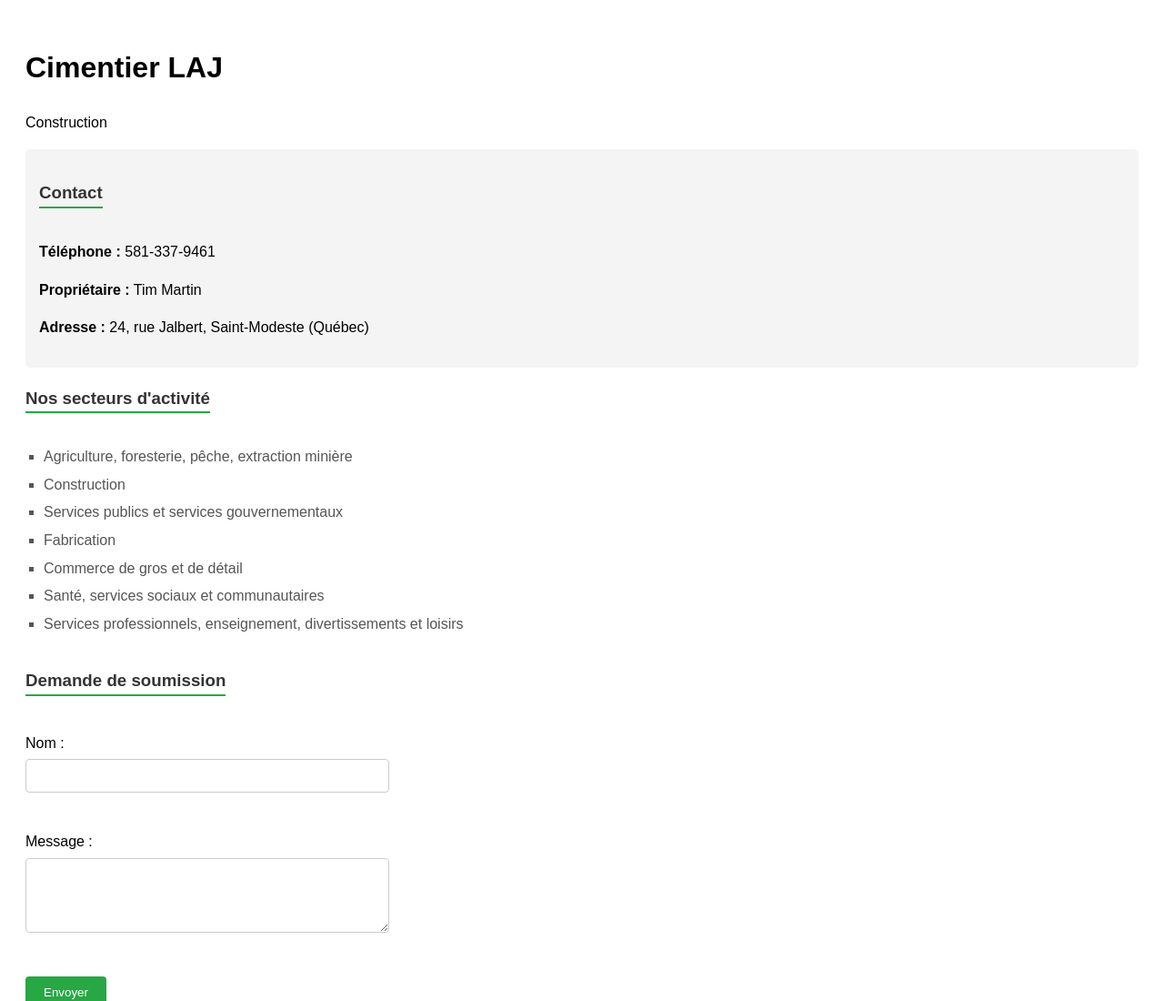
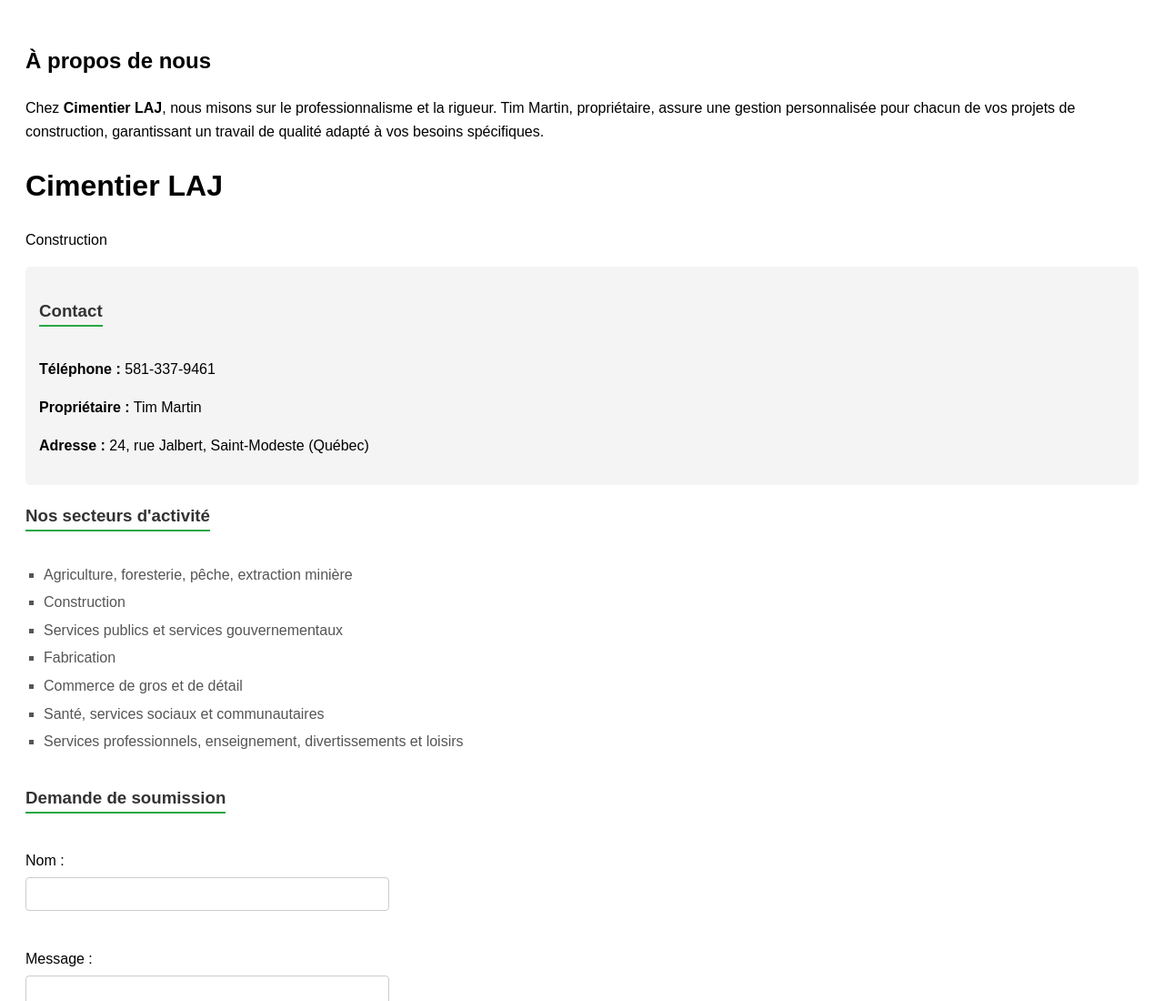
Before and after one commit to Fooutte/cimentier-laj, a plain HTML site: page index.html in a window 1280 px wide. Shown: the top 1100 px of the page at 91% size. Drawn offline with Linux system fonts and the light colour scheme.

Commit message:
Add company information section to index.html
Added a section about the company and its management.

```diff
--- a/index.html
+++ b/index.html
@@ -3,6 +3,10 @@
 <head>
     <meta charset="UTF-8">
     <title>Cimentier LAJ - Construction</title>
+    <section>
+        <h2>À propos de nous</h2>
+        <p>Chez <strong>Cimentier LAJ</strong>, nous misons sur le professionnalisme et la rigueur. Tim Martin, propriétaire, assure une gestion personnalisée pour chacun de vos projets de construction, garantissant un travail de qualité adapté à vos besoins spécifiques.</p>
+    </section>
     <style>
         body { font-family: sans-serif; line-height: 1.6; padding: 20px; }
         .contact { background: #f4f4f4; padding: 15px; border-radius: 5px; }
```
